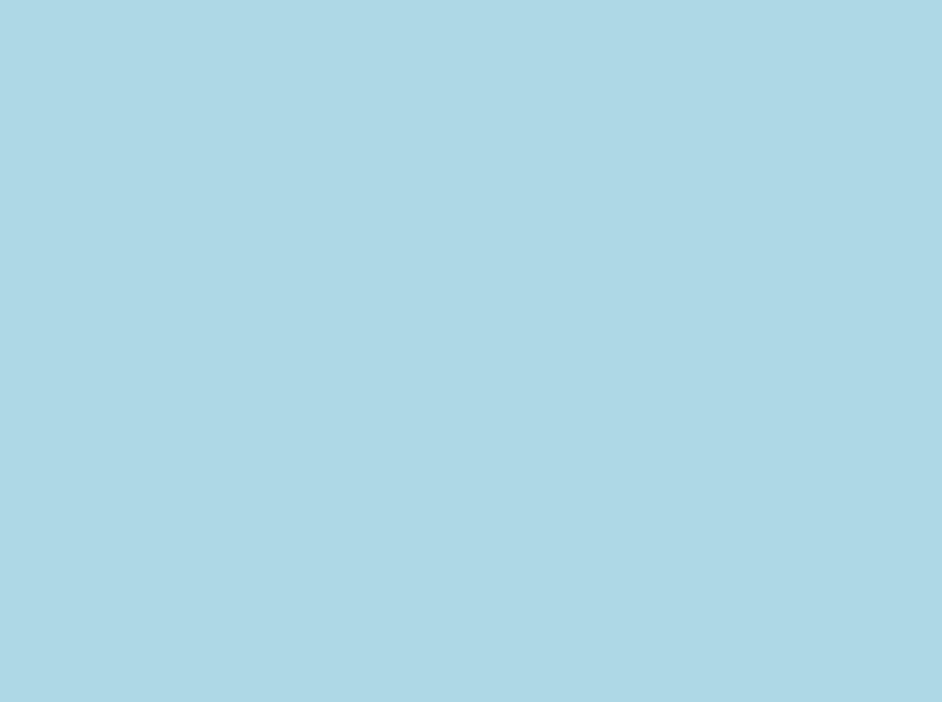
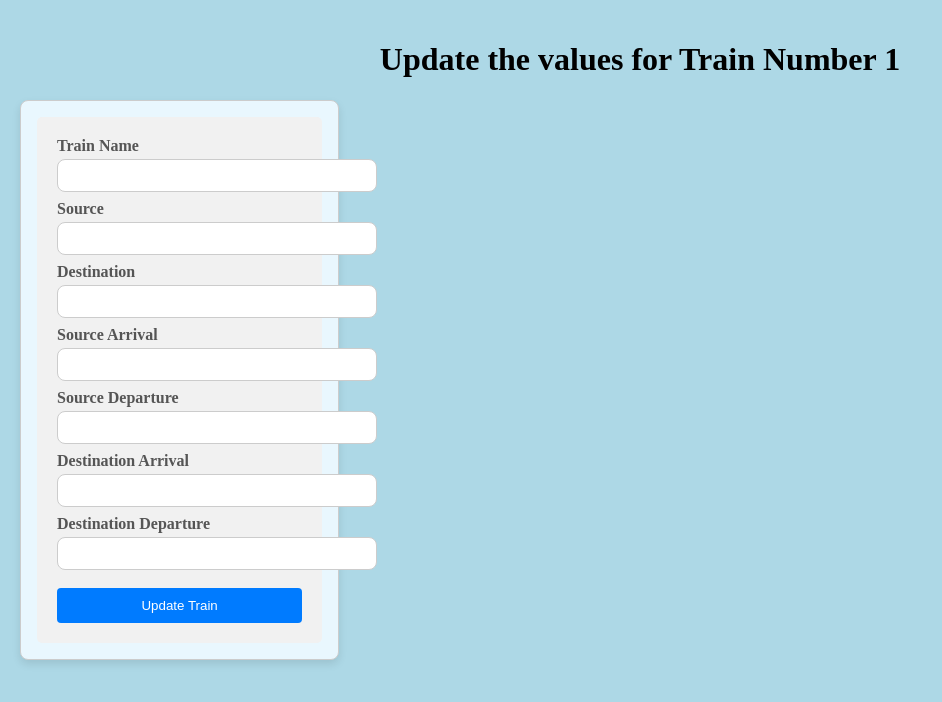
Before and after one commit to ishaj72/TicketUI--React, a React (Vite) app: page /update-train/1 in a window 1280 px wide. Before the commit this address had no page. Shown: the top 702 px of the page, without its empty margins (0-942 px from the left). Built offline with nearby package versions, Linux system fonts and the light colour scheme; no server answers.

Commit message:
completing update and delete function for trains details

```diff
--- a/src/AddTrains.jsx
+++ b/src/AddTrains.jsx
@@ -1,6 +1,7 @@
 import React, { useEffect, useState } from "react";
 import './styles/AddTrains.css';
 import axios from "axios";
+import { useNavigate } from "react-router-dom";
 
 function AddTrains() {
   const [trainName, setTrainName] = useState('');
@@ -14,8 +15,9 @@ function AddTrains() {
   const [trains, setTrains] = useState([]);
   const [visibleTrains, setVisibleTrains] = useState(3);
 
-  useEffect(() => {
-    // Fetch the list of trains from the API when the component mounts
+  const navigate = useNavigate();
+
+  // Fetch the list of trains from the API
   const fetchTrains = async () => {
     const url = "https://localhost:7094/api/AdminLogin/TrainDetails";
     const token = localStorage.getItem('adminToken');
@@ -32,6 +34,7 @@ function AddTrains() {
     }
   };
 
+  useEffect(() => {
     fetchTrains();
   }, []);
 
@@ -77,24 +80,8 @@ function AddTrains() {
       });
   };
 
-  const handleUpdate = (train) => {
-    const url = `https://localhost:7094/api/TrainDetails/UpdateTrain/${train.trainNumber}`;
-    const token = localStorage.getItem('adminToken');
-
-    axios.put(url, train, {
-      headers: {
-        'Authorization': `Bearer ${token}`
-      }
-    })
-      .then((result) => {
-        alert(result.data);
-        // Fetch the updated list of trains
-        fetchTrains();
-      })
-      .catch((error) => {
-        console.error('There was an error updating the train!', error);
-        alert('Error updating train: ' + error.message);
-      });
+  const handleUpdate = (trainNumber) => {
+    navigate(`/update-train/${trainNumber}`);
   };
 
   const handleDelete = (trainNumber) => {
@@ -116,7 +103,6 @@ function AddTrains() {
         alert('Error deleting train: ' + error.message);
       });
   };
-
   const showMore = () => {
     setVisibleTrains(prevVisibleTrains => prevVisibleTrains + 3);
   };
@@ -141,7 +127,7 @@ function AddTrains() {
               <p>Destination Arrival: {train.destinationArrival}</p>
               <p>Destination Departure: {train.destinationDeparture}</p>
               <div className="button-container">
-                <button className="update-button" onClick={() => handleUpdate(train)}>Update</button>
+              <button className="update-button" onClick={() => handleUpdate(train.trainNumber)}>Update</button>
                 <button className="delete-button" onClick={() => handleDelete(train.trainNumber)}>Delete</button>
               </div>
             </div>
--- a/src/App.jsx
+++ b/src/App.jsx
@@ -5,6 +5,7 @@ import LoginPage from './LoginPage';
 import AdminLoginPage from './AdminLoginPage';
 import AddTrains from './AddTrains';
 import ForgotPassword from './ForgotPassword';
+import UpdateTrains from './UpdateTrains';
 
 function App() {
   return (
@@ -14,6 +15,7 @@ function App() {
       <Route path = "/adminlogin" element={<AdminLoginPage/>}/>
       <Route path = "/addtrains" element={<AddTrains/>}/>
       <Route path = "/forgotpassword" element={<ForgotPassword/>}/>
+      <Route path="/update-train/:trainNumber" element={<UpdateTrains/>} />
     </Routes>
   );
 }
--- /dev/null
+++ b/src/UpdateTrains.jsx
@@ -0,0 +1,119 @@
+import React, { useEffect, useState } from "react";
+import { useParams, useNavigate } from "react-router-dom";
+import './styles/AddTrains.css';
+import axios from "axios";
+
+function UpdateTrain() {
+  const { trainNumber } = useParams();
+  const navigate = useNavigate();
+
+  const [trainName, setTrainName] = useState('');
+  const [source, setSource] = useState('');
+  const [destination, setDestination] = useState('');
+  const [sourceArrival, setSourceArrival] = useState('');
+  const [sourceDeparture, setSourceDeparture] = useState('');
+  const [destinationArrival, setDestinationArrival] = useState('');
+  const [destinationDeparture, setDestinationDeparture] = useState('');
+
+  useEffect(() => {
+    const fetchTrainDetails = async () => {
+      const url = `https://localhost:7094/api/TrainDetails/GetTrainByNumber/${encodeURIComponent(trainNumber)}`;
+      const token = localStorage.getItem('adminToken');
+
+      try {
+        const response = await axios.get(url, {
+          headers: {
+            'Authorization': `Bearer ${token}`
+          }
+        });
+        const train = response.data;
+        setTrainName(train.trainName);
+        setSource(train.source);
+        setDestination(train.destination);
+        setSourceArrival(train.sourceArrival);
+        setSourceDeparture(train.sourceDeparture);
+        setDestinationArrival(train.destinationArrival);
+        setDestinationDeparture(train.destinationDeparture);
+      } catch (error) {
+        console.error('There was an error fetching the train details!', error);
+      }
+    };
+
+    fetchTrainDetails();
+  }, [trainNumber]);
+
+  const handleUpdate = (event) => {
+    event.preventDefault();
+
+    const updatedTrain = {
+      trainName,
+      trainNumber,
+      source,
+      destination,
+      sourceArrival,
+      sourceDeparture,
+      destinationArrival,
+      destinationDeparture
+    };
+
+    const url = `https://localhost:7094/api/TrainDetails/UpdateTrain/${encodeURIComponent(trainNumber)}`;
+    const token = localStorage.getItem('adminToken');
+
+    axios.put(url, updatedTrain, {
+      headers: {
+        'Authorization': `Bearer ${token}`
+      }
+    })
+      .then((result) => {
+        alert(result.data);
+        navigate('/');
+      })
+      .catch((error) => {
+        console.error('There was an error updating the train!', error);
+        alert('Error updating train: ' + error.message);
+      });
+  };
+
+  return (
+    <div className="container">
+      <header className="header">
+        <h1>Update the values for Train Number {trainNumber}</h1>
+        <div className="card add-train-card">
+          <form onSubmit={handleUpdate}>
+            <div className="form-group">
+              <label htmlFor="tname">Train Name</label>
+              <input type="text" id="tname" name="tname" value={trainName} onChange={(e) => setTrainName(e.target.value)} />
+            </div>
+            <div className="form-group">
+              <label htmlFor="source">Source</label>
+              <input type="text" id="source" name="source" value={source} onChange={(e) => setSource(e.target.value)} />
+            </div>
+            <div className="form-group">
+              <label htmlFor="destination">Destination</label>
+              <input type="text" id="destination" name="destination" value={destination} onChange={(e) => setDestination(e.target.value)} />
+            </div>
+            <div className="form-group">
+              <label htmlFor="sarrival">Source Arrival</label>
+              <input type="text" id="sarrival" name="sarrival" value={sourceArrival} onChange={(e) => setSourceArrival(e.target.value)} />
+            </div>
+            <div className="form-group">
+              <label htmlFor="sdeparture">Source Departure</label>
+              <input type="text" id="sdeparture" name="sdeparture" value={sourceDeparture} onChange={(e) => setSourceDeparture(e.target.value)} />
+            </div>
+            <div className="form-group">
+              <label htmlFor="darrival">Destination Arrival</label>
+              <input type="text" id="darrival" name="darrival" value={destinationArrival} onChange={(e) => setDestinationArrival(e.target.value)} />
+            </div>
+            <div className="form-group">
+              <label htmlFor="ddeparture">Destination Departure</label>
+              <input type="text" id="ddeparture" name="ddeparture" value={destinationDeparture} onChange={(e) => setDestinationDeparture(e.target.value)} />
+            </div>
+            <button type="submit">Update Train</button>
+          </form>
+        </div>
+      </header>
+    </div>
+  );
+}
+
+export default UpdateTrain;
```
Lines whose indentation alone changed are shown as unchanged.
